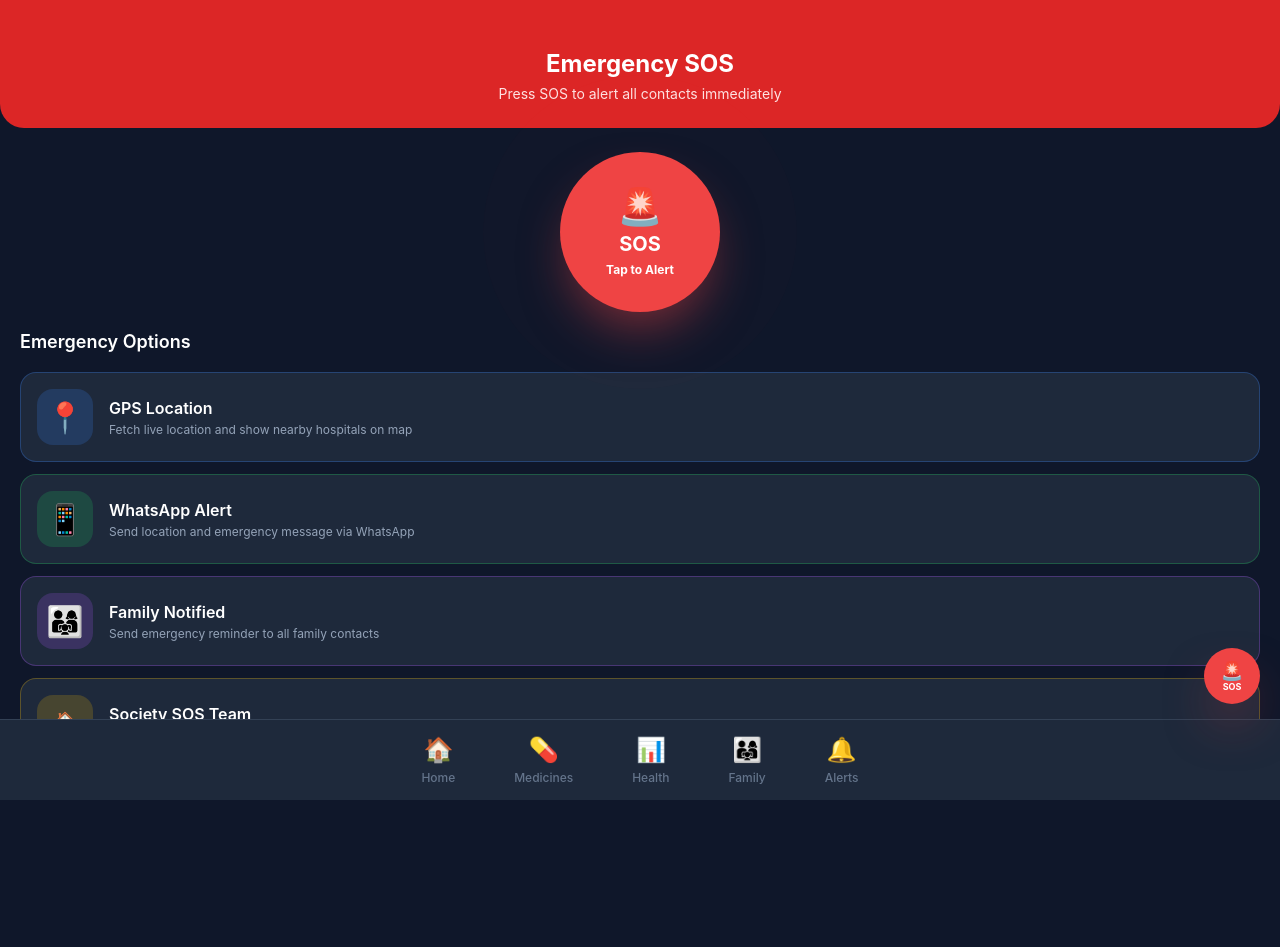
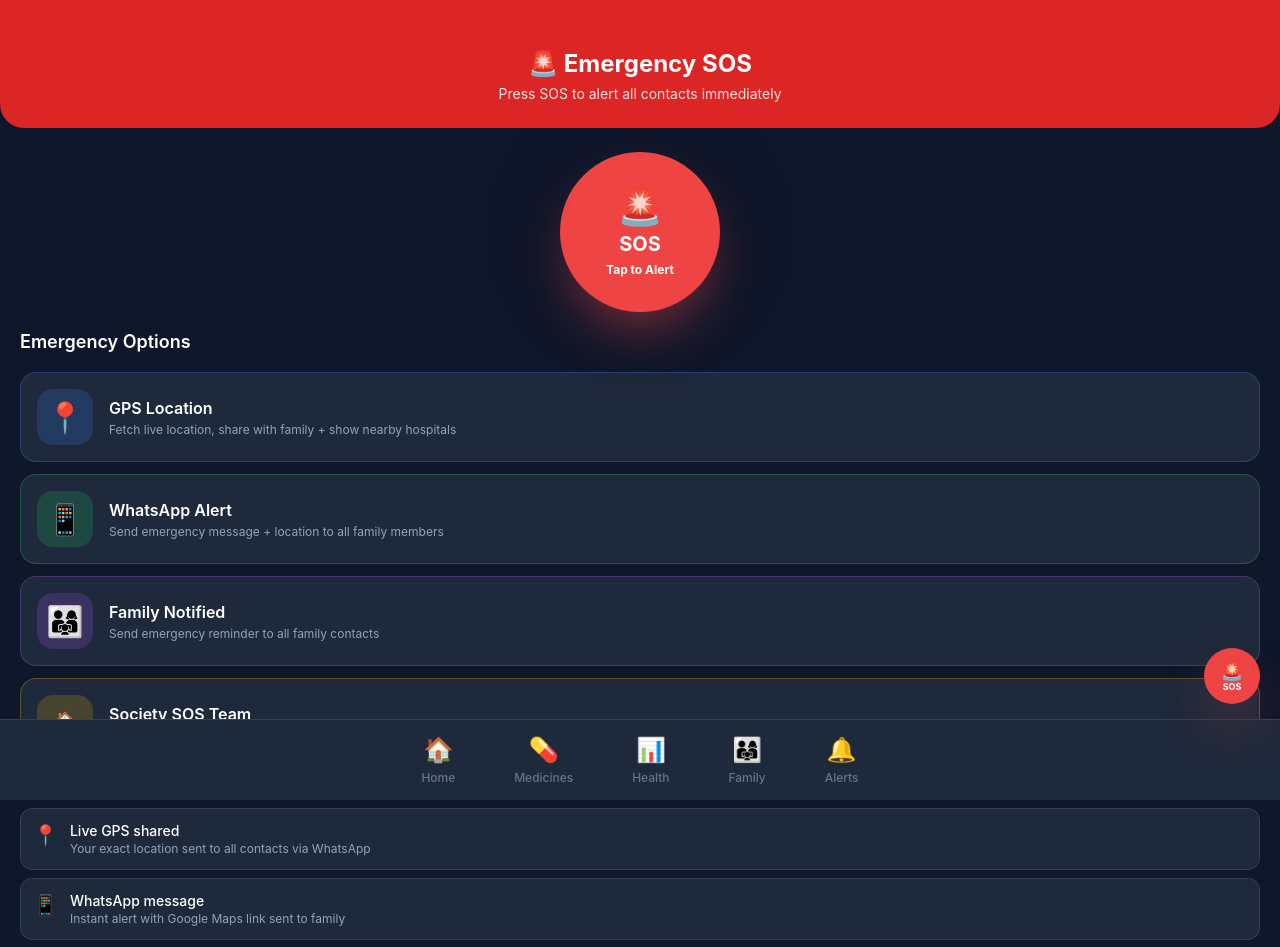
Before and after one commit to Mansisawant31/mediguardian, a React (Create React App) app in the folder client/: page /sos in a window 1280 px wide. Shown: the top 947 px of the page. Built offline with nearby package versions, Linux system fonts and the light colour scheme; no server answers; sample sign-in values are in the browser's storage.

Commit message:
improve SOS messages with hospital links

```diff
--- a/client/src/pages/SOSPage.jsx
+++ b/client/src/pages/SOSPage.jsx
@@ -23,7 +23,8 @@ const SOSPage = () => {
     );
   });
 
- const handleSOS = async () => {
+  // ✅ SOS Button — sends to ALL family members
+  const handleSOS = async () => {
     if (!window.confirm('Send emergency SOS to ALL contacts?')) return;
     setLoading(true);
     setActiveAction('sos');
@@ -31,73 +32,138 @@ const SOSPage = () => {
       let coords = { lat: 18.5204, lng: 73.8567 };
       try { coords = await getLocation(); setLocation(coords); } catch { toast.error('Using default location'); }
       const { data } = await api.post('/sos', {
-        lat: coords.lat, lng: coords.lng,
+        lat: coords.lat,
+        lng: coords.lng,
         type: 'sos',
       });
       setSent(true);
-      toast.success(`SOS sent to ${data.data.alertsSent?.filter(a => a.success).length || 0} contacts!`);
+      const successCount = data.data?.alertsSent?.filter(a => a.success).length || 0;
+      const totalCount = data.data?.alertsSent?.length || 0;
+      if (successCount > 0) {
+        toast.success(`🚨 SOS sent to ${successCount}/${totalCount} contacts via WhatsApp!`);
+      } else {
+        toast.error(data.message || 'SOS saved but WhatsApp not configured. Check Twilio settings.');
+      }
     } catch (err) {
       toast.error(err.response?.data?.message || 'Failed to send SOS');
     } finally { setLoading(false); setActiveAction(null); }
   };
-const handleGPSLocation = async () => {
-    setLoading(true); setActiveAction('gps');
+
+  // ✅ GPS Location — fetches location + sends to family + shows map
+  const handleGPSLocation = async () => {
+    setLoading(true);
+    setActiveAction('gps');
     try {
       const coords = await getLocation();
-      setLocation(coords); setShowMap(true);
+      setLocation(coords);
+      setShowMap(true);
 
-      // Send live location to family
-      await api.post('/sos', {
-        lat: coords.lat, lng: coords.lng,
+      const { data } = await api.post('/sos', {
+        lat: coords.lat,
+        lng: coords.lng,
         type: 'gps',
       });
 
-      toast.success('📍 Location fetched and shared with family!');
+      const successCount = data.data?.alertsSent?.filter(a => a.success).length || 0;
+      const totalCount = data.data?.alertsSent?.length || 0;
+
+      if (successCount > 0) {
+        toast.success(`📍 Location shared with ${successCount}/${totalCount} family members!`);
+      } else if (totalCount === 0) {
+        toast('📍 Location fetched! Add family members with WhatsApp numbers to share location.', { icon: '📍' });
+      } else {
+        toast('📍 Location fetched! WhatsApp not configured — check Twilio settings.', { icon: '⚠️' });
+      }
     } catch {
       toast.error('Could not get location. Please enable GPS.');
     } finally { setLoading(false); setActiveAction(null); }
   };
 
+  // ✅ WhatsApp Alert — sends emergency message to ALL family members
   const handleWhatsAppAlert = async () => {
-    setLoading(true); setActiveAction('whatsapp');
+    setLoading(true);
+    setActiveAction('whatsapp');
     try {
       let coords = { lat: 18.5204, lng: 73.8567 };
       try { coords = await getLocation(); setLocation(coords); } catch {}
-      await api.post('/sos', {
-        lat: coords.lat, lng: coords.lng,
+
+      const { data } = await api.post('/sos', {
+        lat: coords.lat,
+        lng: coords.lng,
         type: 'whatsapp',
       });
-      toast.success('📱 WhatsApp alerts sent to all family members!');
-    } catch { toast.error('Failed to send WhatsApp alert'); }
-    finally { setLoading(false); setActiveAction(null); }
+
+      const successCount = data.data?.alertsSent?.filter(a => a.success).length || 0;
+      const totalCount = data.data?.alertsSent?.length || 0;
+
+      if (successCount > 0) {
+        toast.success(`📱 WhatsApp alert sent to ${successCount}/${totalCount} family members!`);
+      } else if (totalCount === 0) {
+        toast.error('No family members found. Please add family members with WhatsApp numbers first.');
+      } else {
+        toast.error(`WhatsApp failed for all ${totalCount} contacts. Check:\n1. Twilio credentials\n2. Family members joined sandbox`);
+      }
+    } catch (err) {
+      toast.error(err.response?.data?.message || 'Failed to send WhatsApp alert');
+    } finally { setLoading(false); setActiveAction(null); }
   };
 
+  // ✅ Family Notified — sends alert to family members with receiveAlerts=true
   const handleFamilyNotify = async () => {
-    setLoading(true); setActiveAction('family');
+    setLoading(true);
+    setActiveAction('family');
     try {
       let coords = { lat: 18.5204, lng: 73.8567 };
       try { coords = await getLocation(); } catch {}
-      await api.post('/sos', {
-        lat: coords.lat, lng: coords.lng,
+
+      const { data } = await api.post('/sos', {
+        lat: coords.lat,
+        lng: coords.lng,
         type: 'family',
       });
-      toast.success('👨‍👩‍👧 All family members notified!');
-    } catch { toast.error('Failed to notify family'); }
-    finally { setLoading(false); setActiveAction(null); }
+
+      const successCount = data.data?.alertsSent?.filter(a => a.success).length || 0;
+      const totalCount = data.data?.alertsSent?.length || 0;
+
+      if (successCount > 0) {
+        toast.success(`👨‍👩‍👧 Family alert sent to ${successCount}/${totalCount} members!`);
+      } else if (totalCount === 0) {
+        toast.error('No family members found. Please add family members first.');
+      } else {
+        toast.error('Family alert saved but WhatsApp sending failed. Check Twilio setup.');
+      }
+    } catch (err) {
+      toast.error(err.response?.data?.message || 'Failed to notify family');
+    } finally { setLoading(false); setActiveAction(null); }
   };
 
+  // ✅ Society SOS — sends to society_team members
   const handleSocietySOS = async () => {
-    setLoading(true); setActiveAction('society');
+    setLoading(true);
+    setActiveAction('society');
     try {
       let coords = { lat: 18.5204, lng: 73.8567 };
       try { coords = await getLocation(); } catch {}
-      await api.post('/sos', {
-        lat: coords.lat, lng: coords.lng,
+
+      const { data } = await api.post('/sos', {
+        lat: coords.lat,
+        lng: coords.lng,
         type: 'society',
       });
-      toast.success('🏘️ Society SOS Team notified!');
-    } catch { toast.error('Failed to notify society team'); }
-    finally { setLoading(false); setActiveAction(null); }
+
+      const successCount = data.data?.alertsSent?.filter(a => a.success).length || 0;
+      const totalCount = data.data?.alertsSent?.length || 0;
+
+      if (successCount > 0) {
+        toast.success(`🏘️ Society SOS sent to ${successCount}/${totalCount} contacts!`);
+      } else if (totalCount === 0) {
+        toast.error('No society contacts found. Add contacts with relation "Society SOS Team" in Family section.');
+      } else {
+        toast.error('Society alert saved but WhatsApp sending failed. Check Twilio setup.');
+      }
+    } catch (err) {
+      toast.error(err.response?.data?.message || 'Failed to notify society team');
+    } finally { setLoading(false); setActiveAction(null); }
   };
 
   const mapsLink = location ? `https://maps.google.com/?q=${location.lat},${location.lng}` : '#';
@@ -107,19 +173,24 @@ const handleGPSLocation = async () => {
     <div className="min-h-screen bg-slate-900 pb-24">
 
       <div className="bg-red-600 px-5 pt-12 pb-6 rounded-b-3xl">
-        <h1 className="text-white text-2xl font-bold text-center">Emergency SOS</h1>
-        <p className="text-red-100 text-sm text-center mt-1">Press SOS to alert all contacts immediately</p>
+        <h1 className="text-white text-2xl font-bold text-center">🚨 Emergency SOS</h1>
+        <p className="text-red-100 text-sm text-center mt-1">
+          Press SOS to alert all contacts immediately
+        </p>
       </div>
 
       <div className="px-5 mt-6 space-y-4">
 
+        {/* Main SOS Button */}
         <div className="flex justify-center my-4">
           <div className="relative">
             <div className="absolute inset-0 bg-red-500 rounded-full animate-ping opacity-20 scale-150" />
             <button
               onClick={handleSOS}
               disabled={loading}
-              className={`relative w-40 h-40 rounded-full text-white font-bold shadow-2xl transition-all active:scale-95 disabled:cursor-not-allowed ${sent ? 'bg-emerald-500 shadow-emerald-500/50' : 'bg-red-500 hover:bg-red-600 shadow-red-500/50'}`}
+              className={`relative w-40 h-40 rounded-full text-white font-bold shadow-2xl transition-all active:scale-95 disabled:cursor-not-allowed ${
+                sent ? 'bg-emerald-500 shadow-emerald-500/50' : 'bg-red-500 hover:bg-red-600 shadow-red-500/50'
+              }`}
             >
               {loading && activeAction === 'sos' ? (
                 <div className="flex flex-col items-center gap-2">
@@ -142,11 +213,13 @@ const handleGPSLocation = async () => {
           </div>
         </div>
 
+        {/* SOS Confirmation */}
         {sent && location && (
           <div className="bg-emerald-500/20 border border-emerald-500 rounded-2xl p-4 text-center">
-            <p className="text-emerald-400 font-semibold">Emergency alerts sent to all contacts!</p>
-            <a href={mapsLink} target="_blank" rel="noreferrer" className="text-emerald-400 text-sm mt-2 block hover:underline">
-              View your location on Google Maps
+            <p className="text-emerald-400 font-semibold">✅ Emergency alerts sent!</p>
+            <a href={mapsLink} target="_blank" rel="noreferrer"
+              className="text-emerald-400 text-sm mt-2 block hover:underline">
+              📍 View your location on Google Maps →
             </a>
           </div>
         )}
@@ -157,45 +230,40 @@ const handleGPSLocation = async () => {
           </button>
         )}
 
+        {/* Emergency Options */}
         <h2 className="text-white font-semibold text-lg">Emergency Options</h2>
 
         <div className="space-y-3">
 
-          <button
-            onClick={handleGPSLocation}
-            disabled={loading}
-            className="w-full bg-slate-800 border border-blue-500/30 hover:border-blue-500 rounded-2xl p-4 flex items-center gap-4 transition-all disabled:opacity-50"
-          >
+          {/* GPS Location */}
+          <button onClick={handleGPSLocation} disabled={loading}
+            className="w-full bg-slate-800 border border-blue-500/30 hover:border-blue-500 rounded-2xl p-4 flex items-center gap-4 transition-all disabled:opacity-50">
             <div className="w-14 h-14 bg-blue-500/20 rounded-2xl flex items-center justify-center text-3xl flex-shrink-0">📍</div>
             <div className="text-left flex-1">
               <p className="text-white font-semibold">GPS Location</p>
-              <p className="text-slate-400 text-xs mt-0.5">Fetch live location and show nearby hospitals on map</p>
+              <p className="text-slate-400 text-xs mt-0.5">Fetch live location, share with family + show nearby hospitals</p>
             </div>
             {loading && activeAction === 'gps' && (
               <div className="w-5 h-5 border-2 border-blue-500 border-t-transparent rounded-full animate-spin" />
             )}
           </button>
 
-          <button
-            onClick={handleWhatsAppAlert}
-            disabled={loading}
-            className="w-full bg-slate-800 border border-green-500/30 hover:border-green-500 rounded-2xl p-4 flex items-center gap-4 transition-all disabled:opacity-50"
-          >
+          {/* WhatsApp Alert */}
+          <button onClick={handleWhatsAppAlert} disabled={loading}
+            className="w-full bg-slate-800 border border-green-500/30 hover:border-green-500 rounded-2xl p-4 flex items-center gap-4 transition-all disabled:opacity-50">
             <div className="w-14 h-14 bg-green-500/20 rounded-2xl flex items-center justify-center text-3xl flex-shrink-0">📱</div>
             <div className="text-left flex-1">
               <p className="text-white font-semibold">WhatsApp Alert</p>
-              <p className="text-slate-400 text-xs mt-0.5">Send location and emergency message via WhatsApp</p>
+              <p className="text-slate-400 text-xs mt-0.5">Send emergency message + location to all family members</p>
             </div>
             {loading && activeAction === 'whatsapp' && (
               <div className="w-5 h-5 border-2 border-green-500 border-t-transparent rounded-full animate-spin" />
             )}
           </button>
 
-          <button
-            onClick={handleFamilyNotify}
-            disabled={loading}
-            className="w-full bg-slate-800 border border-purple-500/30 hover:border-purple-500 rounded-2xl p-4 flex items-center gap-4 transition-all disabled:opacity-50"
-          >
+          {/* Family Notified */}
+          <button onClick={handleFamilyNotify} disabled={loading}
+            className="w-full bg-slate-800 border border-purple-500/30 hover:border-purple-500 rounded-2xl p-4 flex items-center gap-4 transition-all disabled:opacity-50">
             <div className="w-14 h-14 bg-purple-500/20 rounded-2xl flex items-center justify-center text-3xl flex-shrink-0">👨‍👩‍👧</div>
             <div className="text-left flex-1">
               <p className="text-white font-semibold">Family Notified</p>
@@ -206,11 +274,9 @@ const handleGPSLocation = async () => {
             )}
           </button>
 
-          <button
-            onClick={handleSocietySOS}
-            disabled={loading}
-            className="w-full bg-slate-800 border border-yellow-500/30 hover:border-yellow-500 rounded-2xl p-4 flex items-center gap-4 transition-all disabled:opacity-50"
-          >
+          {/* Society SOS Team */}
+          <button onClick={handleSocietySOS} disabled={loading}
+            className="w-full bg-slate-800 border border-yellow-500/30 hover:border-yellow-500 rounded-2xl p-4 flex items-center gap-4 transition-all disabled:opacity-50">
             <div className="w-14 h-14 bg-yellow-500/20 rounded-2xl flex items-center justify-center text-3xl flex-shrink-0">🏘️</div>
             <div className="text-left flex-1">
               <p className="text-white font-semibold">Society SOS Team</p>
@@ -223,12 +289,14 @@ const handleGPSLocation = async () => {
 
         </div>
 
+        {/* Map Section */}
         {showMap && location && (
           <div className="bg-slate-800 rounded-2xl border border-slate-700 overflow-hidden">
             <div className="p-4 flex items-center justify-between">
-              <h3 className="text-white font-semibold">Your Location</h3>
-              <a href={hospitalsLink} target="_blank" rel="noreferrer" className="text-blue-400 text-sm hover:underline">
-                Nearby Hospitals
+              <h3 className="text-white font-semibold">📍 Your Location</h3>
+              <a href={hospitalsLink} target="_blank" rel="noreferrer"
+                className="text-blue-400 text-sm hover:underline">
+                Nearby Hospitals →
               </a>
             </div>
             <iframe
@@ -243,27 +311,38 @@ const handleGPSLocation = async () => {
               <p className="text-slate-400 text-xs">
                 Lat: {location.lat.toFixed(6)}, Lng: {location.lng.toFixed(6)}
               </p>
-              <a
-                href={hospitalsLink}
-                target="_blank"
-                rel="noreferrer"
-                className="block bg-blue-500 text-white text-center py-2 rounded-xl text-sm font-medium"
-              >
-                Find Nearby Hospitals
+              <a href={hospitalsLink} target="_blank" rel="noreferrer"
+                className="block bg-blue-500 text-white text-center py-2 rounded-xl text-sm font-medium">
+                🏥 Find Nearby Hospitals
               </a>
-
-              <a  href={mapsLink}
-                target="_blank"
-                rel="noreferrer"
-                className="block bg-emerald-500 text-white text-center py-2 rounded-xl text-sm font-medium"
-              >
-                Open in Google Maps
+              <a href={mapsLink} target="_blank" rel="noreferrer"
+                className="block bg-emerald-500 text-white text-center py-2 rounded-xl text-sm font-medium">
+                📍 Open in Google Maps
               </a>
             </div>
           </div>
         )}
 
-
+        {/* Info Cards */}
+        <div className="space-y-2 mt-2">
+          <h3 className="text-slate-400 text-xs font-medium uppercase tracking-wider">
+            What happens when you press SOS
+          </h3>
+          {[
+            { icon: '📍', title: 'Live GPS shared', desc: 'Your exact location sent to all contacts via WhatsApp' },
+            { icon: '📱', title: 'WhatsApp message', desc: 'Instant alert with Google Maps link sent to family' },
+            { icon: '👨‍👩‍👧', title: 'Family alerted', desc: 'All emergency contacts notified immediately' },
+            { icon: '🏘️', title: 'Society notified', desc: 'Society security team alerted immediately' },
+          ].map(item => (
+            <div key={item.title} className="bg-slate-800 rounded-xl p-3 border border-slate-700 flex gap-3">
+              <span className="text-xl">{item.icon}</span>
+              <div>
+                <p className="text-white text-sm font-medium">{item.title}</p>
+                <p className="text-slate-400 text-xs">{item.desc}</p>
+              </div>
+            </div>
+          ))}
+        </div>
 
       </div>
     </div>
```
Also changed, not shown: 1 other file (tests, documents, lock files or other folders).
